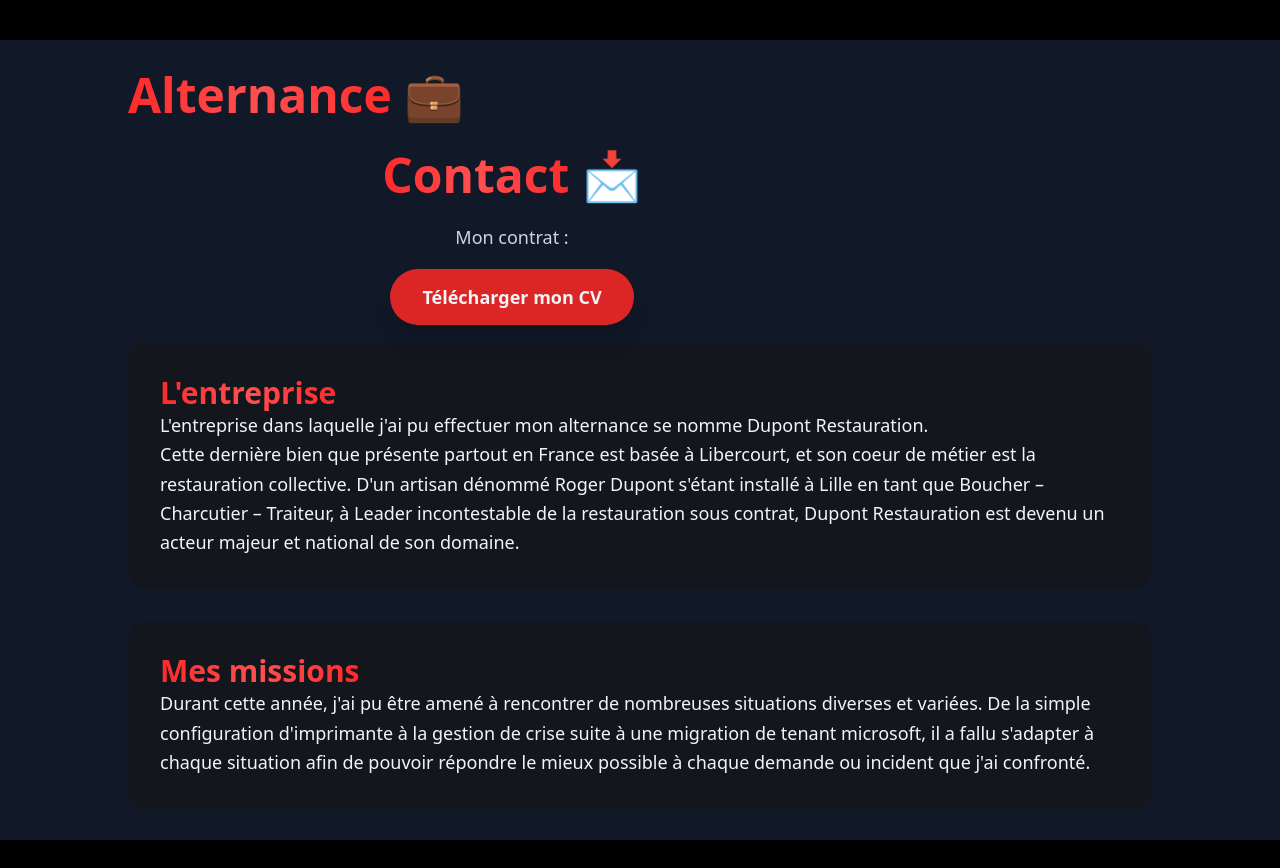
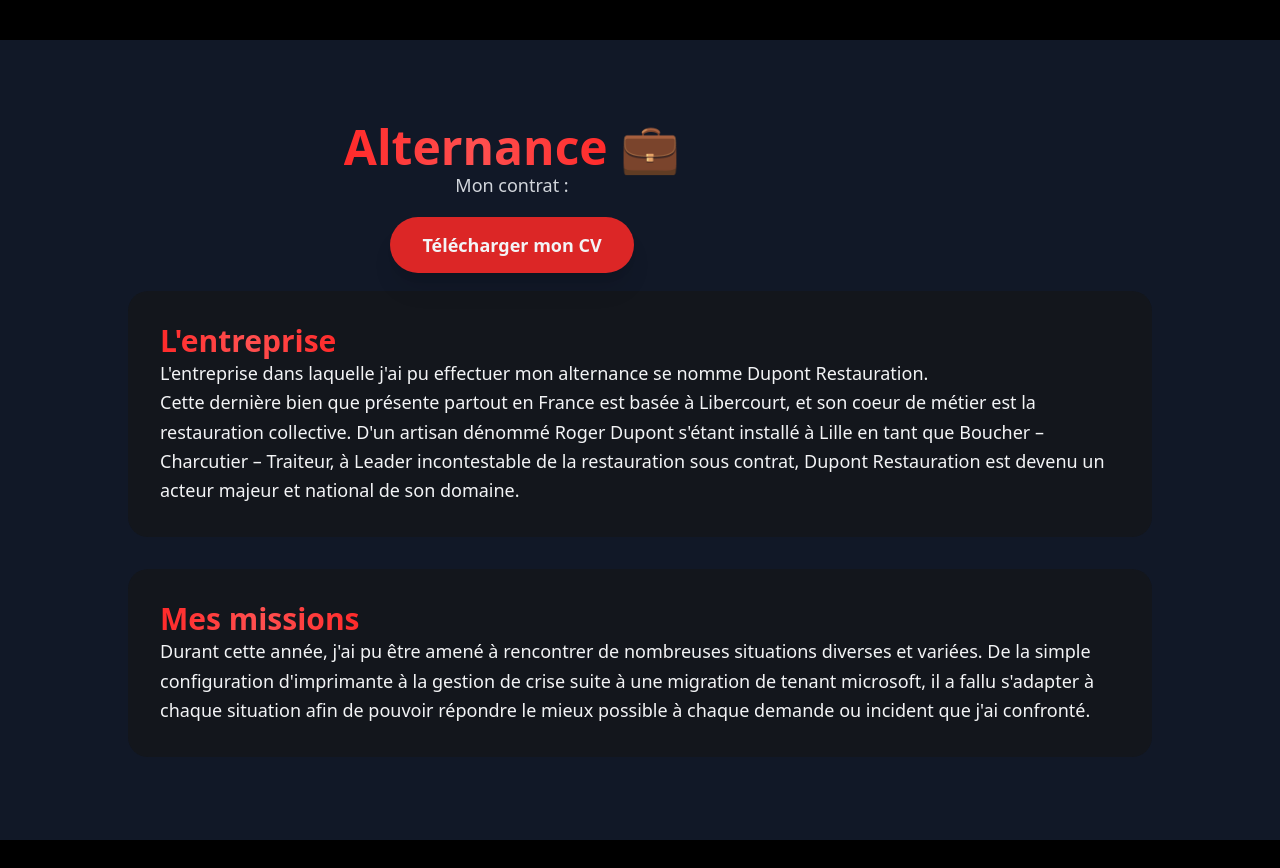
Before and after one commit to Kofejy/KC-BTS.SIO, a plain HTML site: page index.html in a window 1280 px wide. Shown: the part 1560-2428 px from the top of the page. Drawn offline with nearby package versions, Linux system fonts and the light colour scheme.

Commit message:
Update index.html

```diff
--- a/index.html
+++ b/index.html
@@ -107,9 +107,8 @@
   <!-- SECTION ALTERNANCE -->
   <section id="alternance" class="min-h-screen flex items-center bg-gray-900 px-6 section">
     <div class="max-w-5xl mx-auto space-y-8">
+      <div class="text-center max-w-3xl">
       <h2 class="text-5xl font-bold"><span class="glow-title">Alternance</span> 💼</h2>
-      <div class="text-center max-w-3xl">
-      <h2 class="text-5xl font-bold mb-6"><span class="glow-title">Contact</span> 📩</h2>
       <p class="text-lg text-gray-300 mb-8">Mon contrat :</p>
       <a class="px-8 py-4 bg-red-600 hover:bg-red-700 rounded-full text-lg font-semibold shadow-xl" href="CV-Kurt-Chavatte.pdf" download="CV-Kurt-Chavatte.pdf">Télécharger mon CV</a>
     </div>
```
